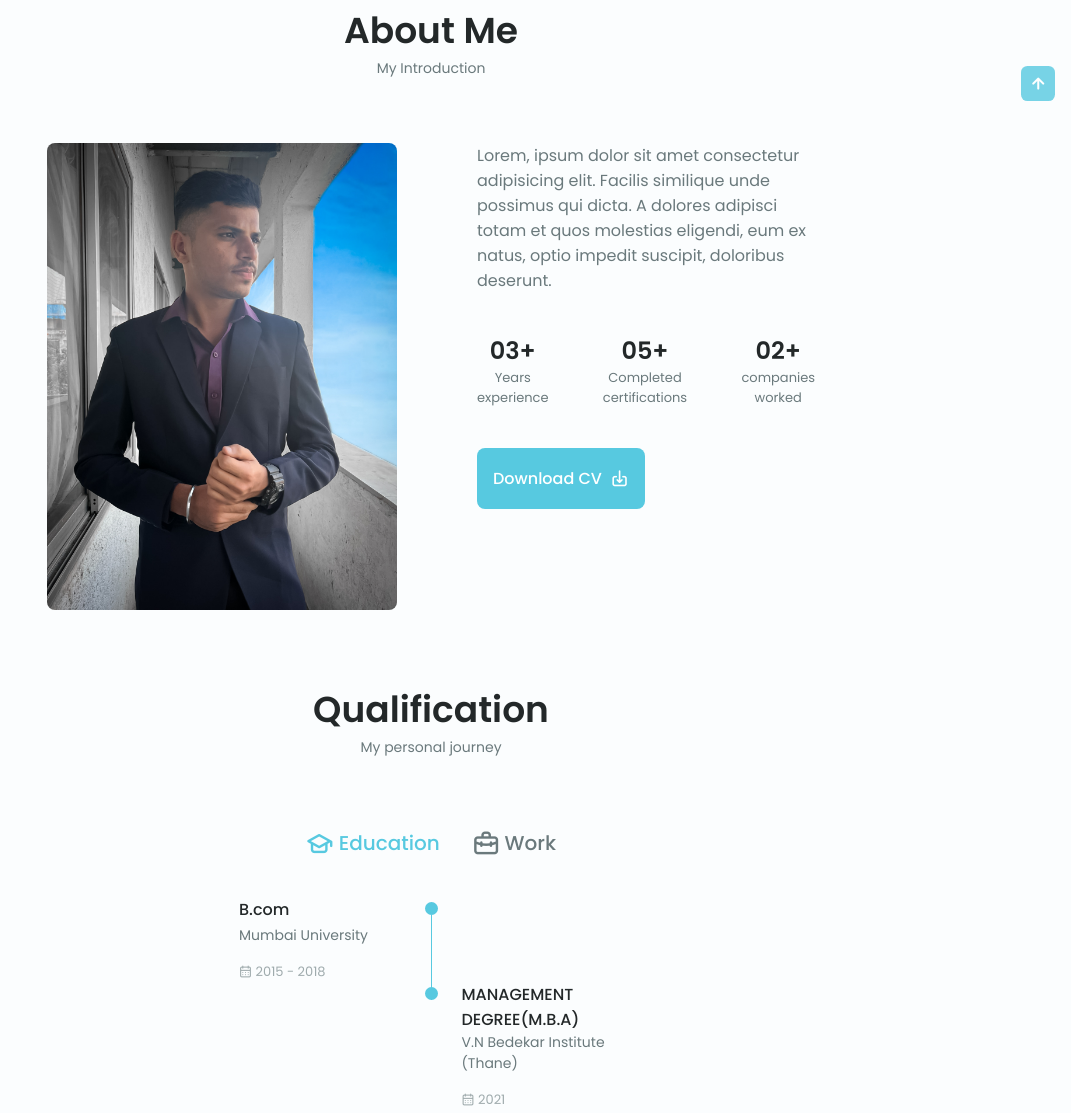
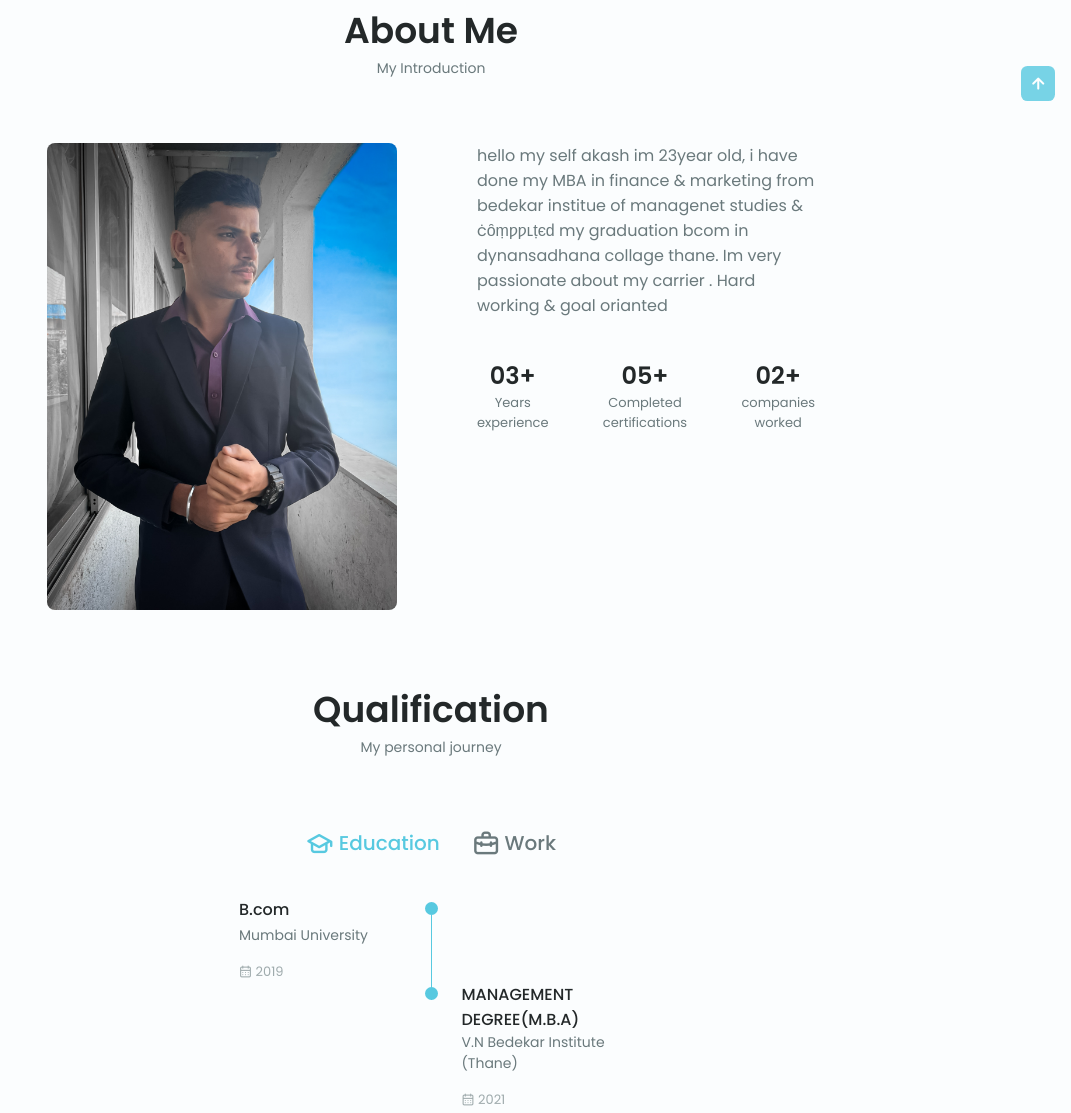
Before and after one commit to abhis3179yadav/Akash, a plain HTML site: page index.html in a window 1280 px wide. Shown: the part 859-1972 px from the top of the page, without its empty margins (209-1280 px from the left). Drawn offline with nearby package versions, Linux system fonts and the light colour scheme.

Commit message:
Update index.html

```diff
--- a/index.html
+++ b/index.html
@@ -122,7 +122,9 @@
                     <img src="./images/pras-1 - Copy.jpg" alt="" class="about__img">
                     <div class="about__data">
                         <p class="about__description">
-                            Lorem, ipsum dolor sit amet consectetur adipisicing elit. Facilis similique unde possimus qui dicta. A dolores adipisci totam et quos molestias eligendi, eum ex natus, optio impedit suscipit, doloribus deserunt.
+                          hello my self akash im 23year old, i have done my MBA in finance  &  marketing from bedekar institue  of managenet  studies & ċȏṃƿƿʟṭєԁ  my graduation bcom in dynansadhana  collage thane.
+                           Im very passionate  about my carrier  .
+                            Hard working  & goal orianted
                         </p>
                         <div class="about__info">
                             <div>
@@ -139,11 +141,7 @@
                             </div>
                         </div>
 
-                        <div class="about__buttons">
-                            <a download="" href="#" class="button button--flex">
-                                Download CV<i class="uil uil-download-alt button__icon"></i>
-                            </a>
-                        </div>
+
                     </div>
                 </div>
             </section>
@@ -178,7 +176,7 @@
                     <span class="qualification__subtitle">Mumbai University</span>
                     <div class="qualification__calendar">
                        <i class="uil uil-calendar-alt"></i>
-                       2015 - 2018
+                        2019
                     </div>
                 </div>
 
```
